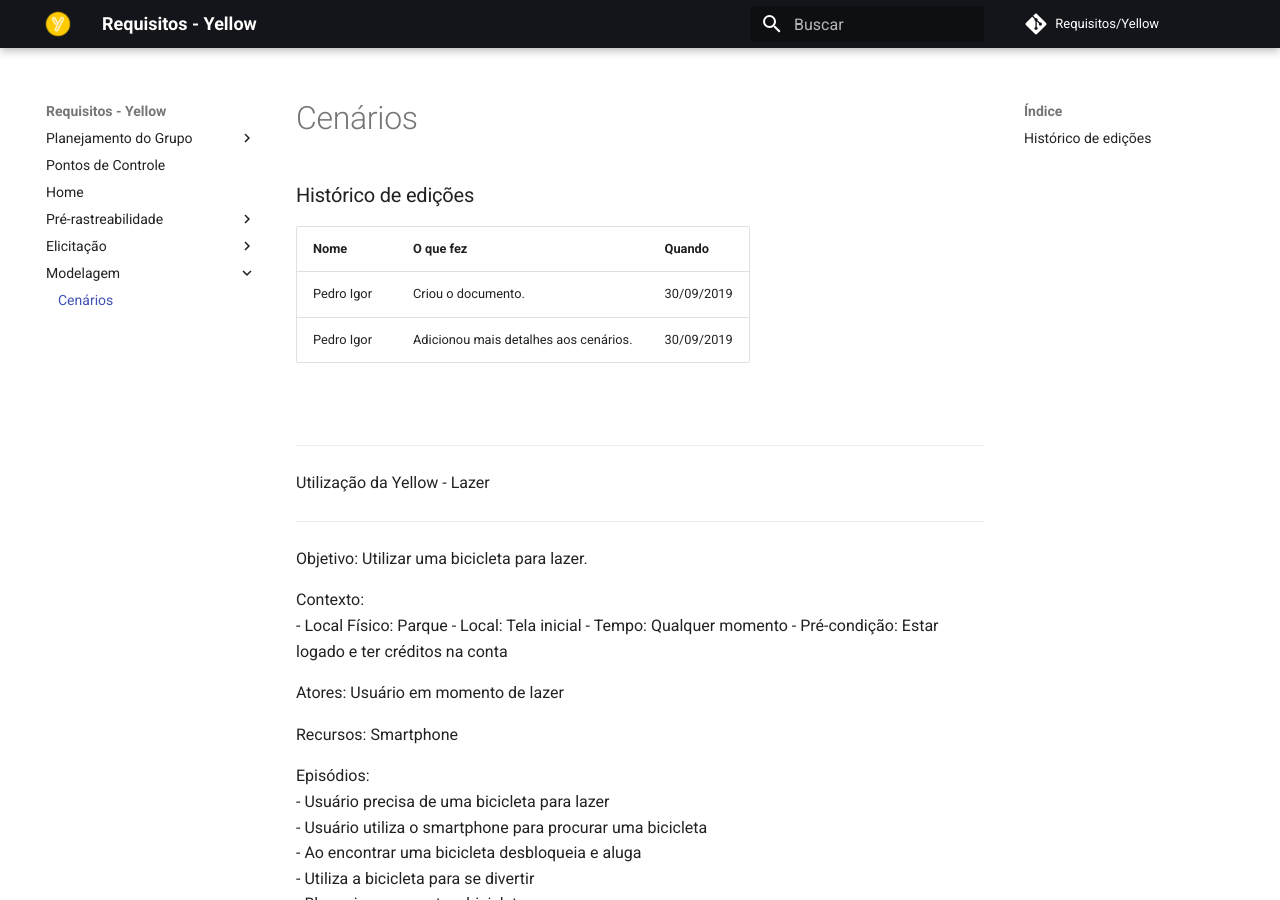
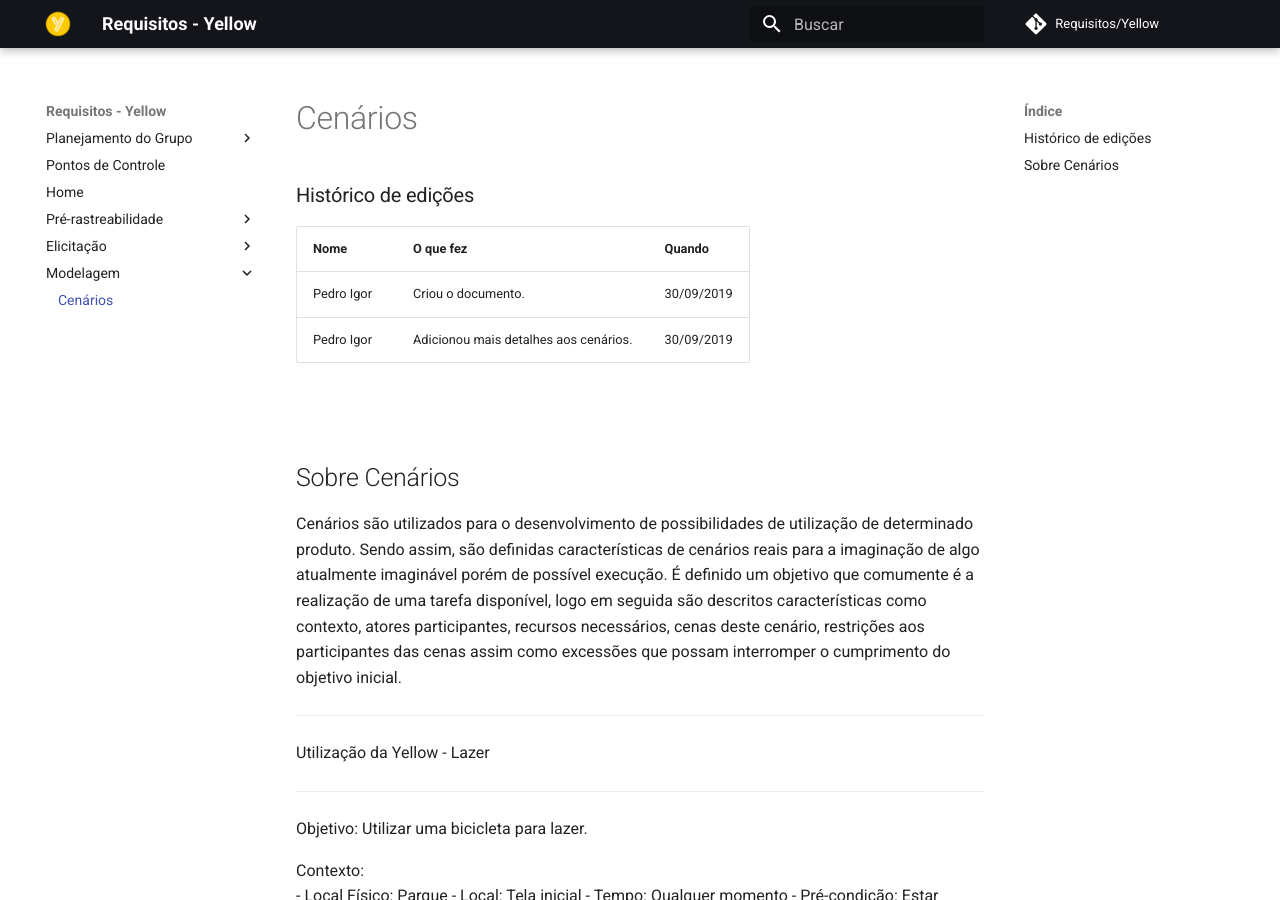
Before and after one commit to me42th/2019.2-Yellow, an MkDocs documentation site: the page built from docs/modelagem/cenarios.md, in a window 1280 px wide and 900 px high. Built offline with MkDocs 1.6.1 and Material for MkDocs 9.7.7, drawn with Linux system fonts in a browser that asks for light colours; comment, search, counter and statistics services are not loaded.

Commit message:
Adicionando um breve resumo do que são cenários.

```diff
--- a/docs/modelagem/cenarios.md
+++ b/docs/modelagem/cenarios.md
@@ -7,6 +7,11 @@
 | Pedro Igor | Adicionou mais detalhes aos cenários. | 30/09/2019 |
 
 <br>
+
+
+## Sobre Cenários
+Cenários são utilizados para o desenvolvimento de possibilidades de utilização de determinado produto. Sendo assim, são definidas características de cenários reais para a imaginação de algo atualmente imaginável porém de possível execução. É definido um objetivo que comumente é a realização de uma tarefa disponível, logo em seguida são descritos características como contexto, atores participantes, recursos necessários, cenas deste cenário, restrições aos participantes das cenas assim como excessões que possam interromper o cumprimento do objetivo inicial.
+
 
 ****
 Utilização da Yellow - Lazer
```
